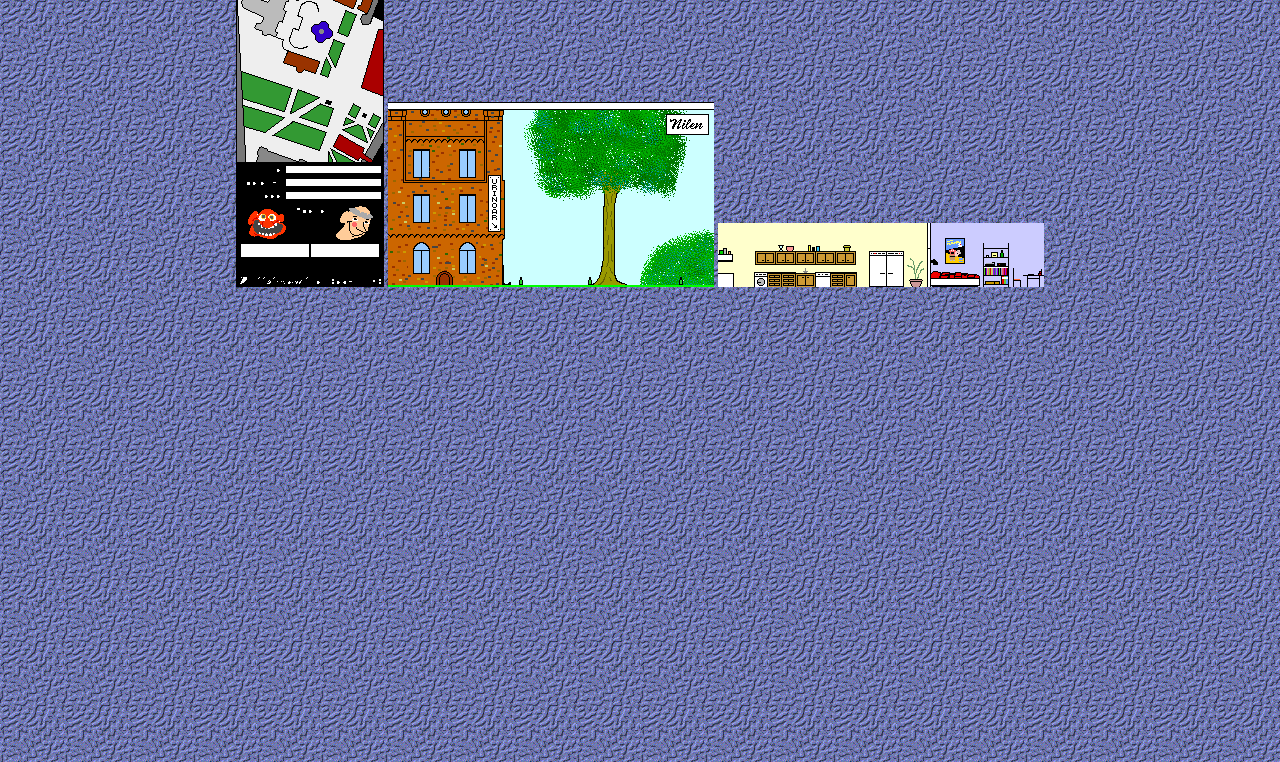
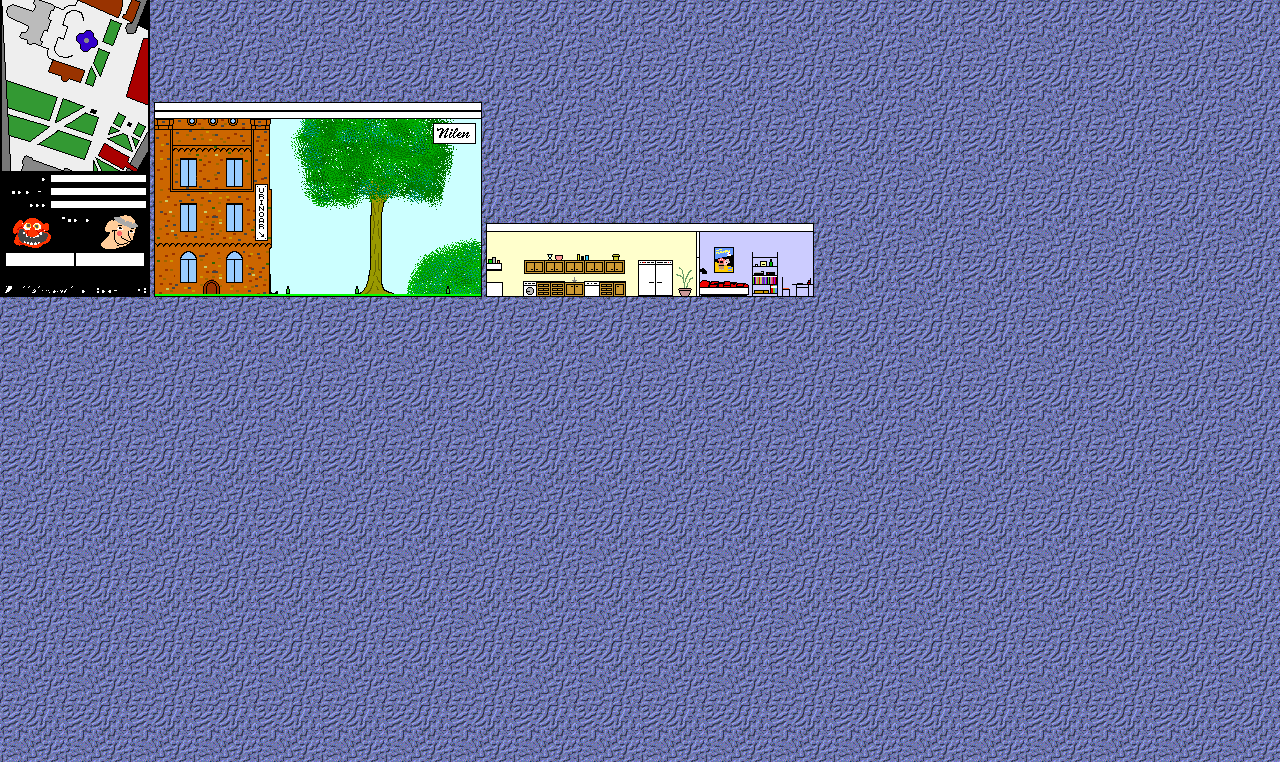
Before and after one commit to dorisenthecat/dubbelmoral, a plain HTML site: page index.html in a window 1280 px wide. Shown: the part 38-800 px from the top of the page. Drawn offline with nearby package versions, Linux system fonts and the light colour scheme.

Commit message:
Add authentic looking frame to game windows and enable window selection.

```diff
--- a/index.html
+++ b/index.html
@@ -4,9 +4,22 @@
   <title>Dubbelmoral!</title>
   <script src="./libs/yabble.js"></script>
   <script src="./libs/gamejs-wrapped.js"></script>
+  <script src="https://ajax.googleapis.com/ajax/libs/jquery/1.7.1/jquery.min.js"></script>
   <script>
     require.setModuleRoot('./src/');
     require.run('dubbelmoral')
+
+    function activateWindow(windowName) {
+      //Deacivate all windows
+      $(".window-frame").css("background-image", "none");
+
+      //Activate current window
+      $("#"+ windowName +"-window .window-frame").css("background-image", "url('images/window-frame.png')");
+    }
+
+    $(function(){
+      $(".window").height($("canvas", $(this)).height + 10);
+    });
   </script>
 
   <style>
@@ -26,6 +39,29 @@
         padding: 0px;
         margin-bottom: 5px;
         border-bottom: 1px solid black;
+    }
+
+    .window
+    {
+      display: inline-block;
+      background-color: white;
+      border: 1px solid black;
+    }
+
+    .window canvas {
+      padding: 0px;
+      margin: 0px;
+    }
+
+    .window-frame
+    {
+      background-color: white;
+      height: 7px;
+      background-color: white;
+      border-bottom: 1px solid black;
+      padding-left: 1px;
+      padding-right: 1px;
+      background-clip:content-box;
     }
 
     .menu-item
@@ -62,11 +98,20 @@
       <div id="gjs-loader">
            Loading...
       </div>
-	 <center>
+
+      <div class="window" style="height: 307px" id="map-window" onclick="activateWindow('map');">
+        <div class="window-frame"></div>
         <canvas id="map"></canvas>
-            <canvas id="gjs-canvas"></canvas>
+      </div>
+
+      <div class="window" style="height: 193px" id="main-window" onclick="activateWindow('main');">
+        <div class="window-frame"></div>
+        <canvas id="gjs-canvas"></canvas></div>
+
+      <div class="window" style="height: 72px" id="hemma-window" onclick="activateWindow('hemma');">
+        <div class="window-frame"></div>
         <canvas id="hemma"></canvas>
-	 </center>
+      </div>
     </div>
 </body>
 </html>
```
Also changed, not shown: images/window-frame.png (added). Lines whose indentation alone changed are shown as unchanged.
